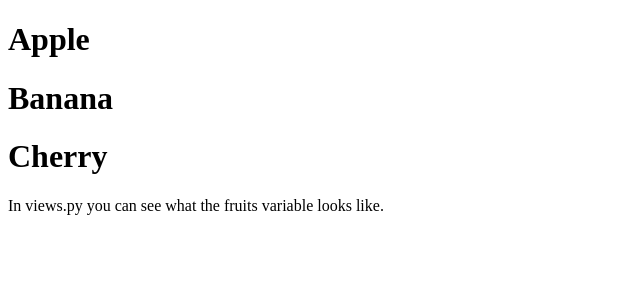
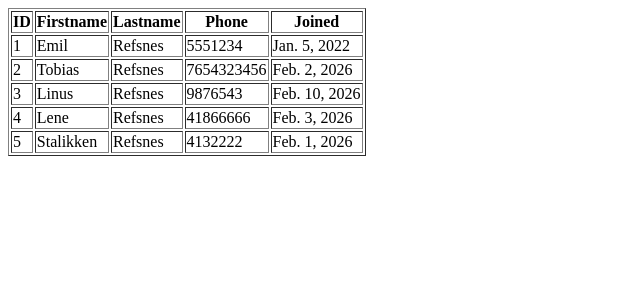
Before and after one commit to sbent1302/django01, a Django app: page /testing/ in a window 1280 px wide. Shown: the top 300 px of the page, without its empty margins (0-640 px from the left). Run offline with Django 5.2, Linux system fonts and the light colour scheme; data comes from the database, SQL or seed files in the repository.

Commit message:
Query sets setup for testing view

```diff
--- a/members/templates/template.html
+++ b/members/templates/template.html
@@ -2,11 +2,24 @@
 <html>
 <body>
 
-{% for x in fruits %}
-  <h1>{{ x }}</h1>
-{% endfor %}
-
-<p>In views.py you can see what the fruits variable looks like.</p>
+<table border='1'>
+  <tr>
+    <th>ID</th>
+    <th>Firstname</th>
+    <th>Lastname</th>
+    <th>Phone</th>
+    <th>Joined</th>
+  </tr>
+  {% for x in mymembers %}
+    <tr>
+      <td>{{ x.id }}</td>
+      <td>{{ x.firstname }}</td>
+      <td>{{ x.lastname }}</td>
+      <td>{{ x.phone }}</td>
+      <td>{{ x.joined_date }}</td>
+    </tr>
+  {% endfor %}
+</table>
 
 </body>
 </html>
--- a/members/views.py
+++ b/members/views.py
@@ -23,8 +23,20 @@ def main(request):
   return HttpResponse(template.render())
 
 def testing(request):
+  # This is how to get all the data from the database, and pass it to the template
+  mymembers = Member.objects.all().values()
+
+  # Following are filter examples, to show how to filter the data
+  # mymembers = Member.objects.filter(firstname='Emil').values()
+  # mymembers = Member.objects.filter(lastname='Refsnes', id=2).values()
+  # mymembers = Member.objects.filter(firstname__startswith='L').values()
+
+  # Following is how to order by firstname
+  # mymembers = Member.objects.all().order_by('firstname').values()
+  # mymembers = Member.objects.all().order_by('firstname','-lastname').values()
+
   template = loader.get_template('template.html')
   context = {
-    'fruits': ['Apple', 'Banana', 'Cherry'],
+    'mymembers': mymembers,
   }
   return HttpResponse(template.render(context, request))
```
